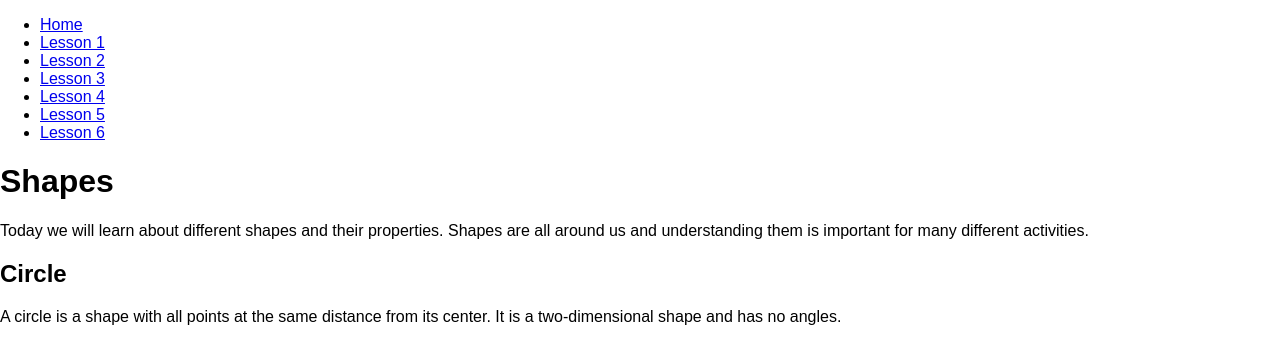
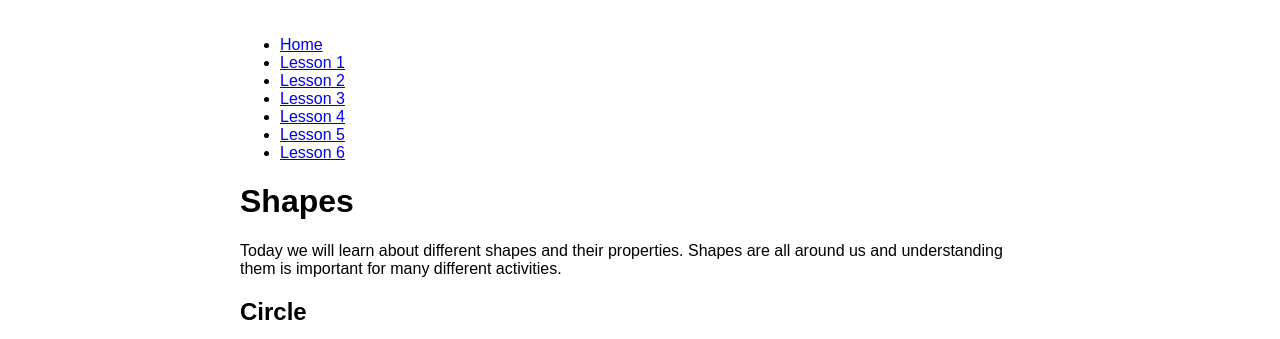
Before and after one commit to varunvinay4u/DASH-PG19CS10-, a PHP site: page /lesson6.html in a window 1280 px wide. Shown: the top 339 px of the page. Run offline with PHP 8.4, Linux system fonts and the light colour scheme.

Commit message:
Container

```diff
--- a/css/stylel6.css
+++ b/css/stylel6.css
@@ -3,3 +3,9 @@ body {
 	margin: 0;
 	padding: 0;
 }
+
+.container {
+	max-width: 800px;
+	margin: 0 auto;
+	padding: 20px;
+}
```
